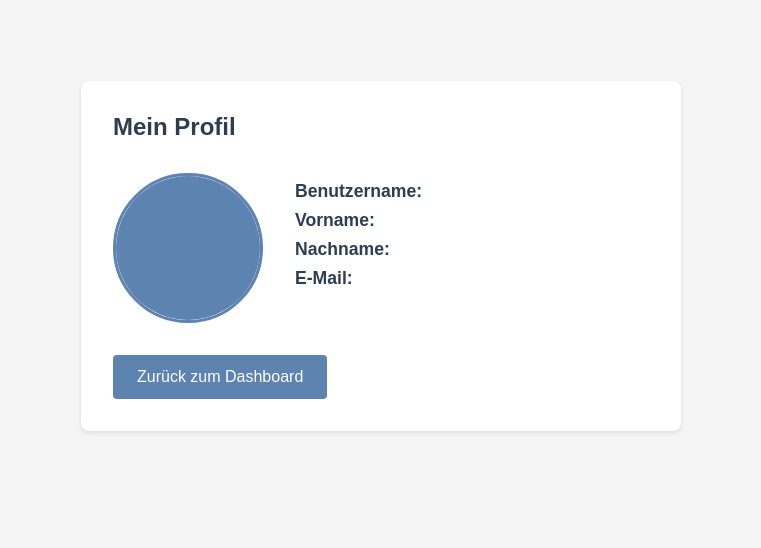
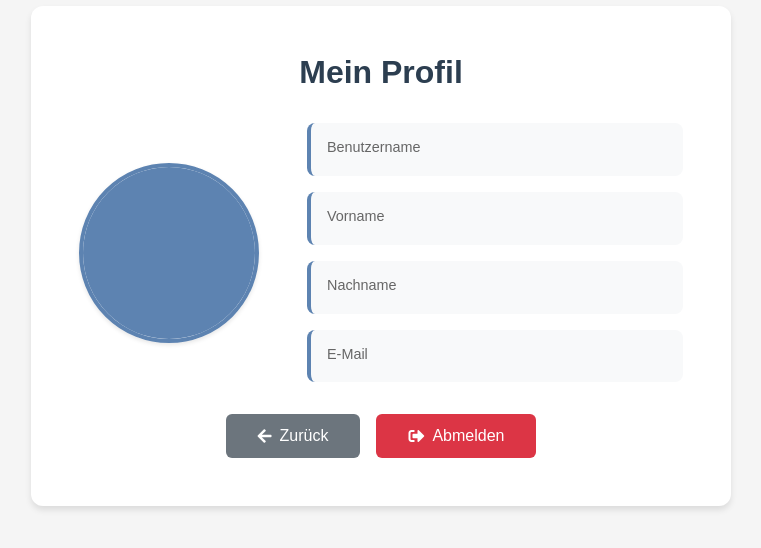
Before and after one commit to larae00/StudyBuddy, a Vue app in the folder studybuddy-vue/: page /profile in a window 1280 px wide. Shown: the part 144-692 px from the top of the page, without its empty margins (259-1020 px from the left). Built offline with nearby package versions, Linux system fonts and the light colour scheme.

Commit message:
profilseite besser gestaltet

```diff
--- a/studybuddy-vue/src/components/ProfileView.vue
+++ b/studybuddy-vue/src/components/ProfileView.vue
@@ -1,12 +1,15 @@
 <template>
   <div class="profile-container">
     <div class="profile-box">
-      <h2>Mein Profil</h2>
+      <h2 class="profile-title">Mein Profil</h2>
       <div class="profile-info">
-        <div class="profile-image-container">
-          <img :src="profilBild" alt="Profilbild" class="profile-image" />
-          <div class="image-upload-overlay" @click="triggerFileInput">
-            <span>Bild ändern</span>
+        <div class="profile-image-section">
+          <div class="profile-image-container">
+            <img :src="profilBild" alt="Profilbild" class="profile-image" />
+            <div class="image-upload-overlay" @click="triggerFileInput">
+              <i class="fas fa-camera"></i>
+              <span>Bild ändern</span>
+            </div>
           </div>
           <input
             type="file"
@@ -17,14 +20,31 @@
           />
         </div>
         <div class="user-details">
-          <p><strong>Benutzername:</strong> {{ userInfo.benutzername }}</p>
-          <p><strong>Vorname:</strong> {{ userInfo.vorname }}</p>
-          <p><strong>Nachname:</strong> {{ userInfo.nachname }}</p>
-          <p><strong>E-Mail:</strong> {{ userInfo.email }}</p>
+          <div class="detail-item">
+            <label>Benutzername</label>
+            <p>{{ userInfo.benutzername }}</p>
+          </div>
+          <div class="detail-item">
+            <label>Vorname</label>
+            <p>{{ userInfo.vorname }}</p>
+          </div>
+          <div class="detail-item">
+            <label>Nachname</label>
+            <p>{{ userInfo.nachname }}</p>
+          </div>
+          <div class="detail-item">
+            <label>E-Mail</label>
+            <p>{{ userInfo.email }}</p>
+          </div>
         </div>
       </div>
       <div class="actions">
-        <button @click="$router.push('/dashboard')">Zurück zum Dashboard</button>
+        <button @click="$router.push('/dashboard')" class="back-btn">
+          <i class="fas fa-arrow-left"></i> Zurück
+        </button>
+        <button @click="logout" class="logout-btn">
+          <i class="fas fa-sign-out-alt"></i> Abmelden
+        </button>
       </div>
     </div>
   </div>
@@ -81,7 +101,11 @@ export default {
       } catch (error) {
         console.error('Fehler beim Hochladen des Bildes:', error)
       }
-    }
+    },
+    logout() {
+    localStorage.removeItem('user')
+    this.$router.push('/login')
+  }
   }
 }
 </script>
@@ -98,80 +122,126 @@ export default {
 
 .profile-box {
   background: white;
-  padding: 2rem;
-  border-radius: 8px;
-  box-shadow: 0 2px 4px rgba(0, 0, 0, 0.1);
+  padding: 3rem;
+  border-radius: 12px;
+  box-shadow: 0 4px 6px rgba(0, 0, 0, 0.1);
   width: 100%;
-  max-width: 600px;
+  max-width: 700px;
+}
+
+.profile-title {
+  color: #2c3e50;
+  text-align: center;
+  font-size: 2rem;
+  margin-bottom: 2rem;
 }
 
 .profile-info {
   display: flex;
-  gap: 2rem;
+  gap: 3rem;
   margin: 2rem 0;
 }
 
+.profile-image-section {
+  display: flex;
+  flex-direction: column;
+  align-items: center;
+  justify-content: space-around;
+}
+
 .profile-image-container {
-  position: relative;
-  width: 150px;
-  height: 150px;
+  width: 180px;
+  height: 180px;
   border-radius: 50%;
   overflow: hidden;
-  border: 3px solid #5D83B1;
-  cursor: pointer;
+  border: 4px solid #5D83B1;
+  box-shadow: 0 2px 4px rgba(0, 0, 0, 0.1);
 }
 
-.profile-image {
-  width: 100%;
-  height: 100%;
-  object-fit: cover;
+.user-details {
+  flex: 1;
+  display: flex;
+  flex-direction: column;
+  gap: 1rem;
 }
 
-.user-details p {
-  margin: 0.5rem 0;
+.detail-item {
+  background: #f8f9fa;
+  padding: 1rem;
+  border-radius: 8px;
+  border-left: 4px solid #5D83B1;
+}
+
+.detail-item label {
+  color: #666;
+  font-size: 0.9rem;
+  margin-bottom: 0.3rem;
+  display: block;
+}
+
+.detail-item p {
+  margin: 0;
   font-size: 1.1rem;
+  color: #2c3e50;
+  font-weight: 500;
 }
 
 .actions {
   margin-top: 2rem;
+  display: flex;
+  justify-content: center;
+  gap: 1rem;
 }
 
 button {
-  padding: 0.8rem 1.5rem;
-  background-color: #5D83B1;
-  color: white;
+  padding: 0.8rem 2rem;
   border: none;
-  border-radius: 4px;
+  border-radius: 6px;
   font-size: 1rem;
   cursor: pointer;
+  transition: all 0.3s ease;
+  display: flex;
+  align-items: center;
+  gap: 0.5rem;
 }
 
-button:hover {
-  background-color: #6f8caf;
+.back-btn {
+  background-color: #6c757d;
+  color: white;
+}
+
+.back-btn:hover {
+  background-color: #5a6268;
+}
+
+.logout-btn {
+  background-color: #dc3545;
+  color: white;
+}
+
+.logout-btn:hover {
+  background-color: #c82333;
 }
 
 .image-upload-overlay {
-  position: absolute;
-  top: 0;
-  left: 0;
-  width: 100%;
-  height: 100%;
-  background-color: rgba(0, 0, 0, 0.5);
+  background-color: rgba(0, 0, 0, 0.6);
   display: flex;
-  justify-content: center;
-  align-items: center;
-  opacity: 0;
-  transition: opacity 0.3s;
+  flex-direction: column;
+  gap: 0.5rem;
 }
 
-.image-upload-overlay:hover {
-  opacity: 1;
+.image-upload-overlay i {
+  font-size: 1.5rem;
 }
 
-.image-upload-overlay span {
-  color: white;
-  font-size: 1rem;
-  text-align: center;
-  padding: 0.5rem;
+@media (max-width: 768px) {
+  .profile-info {
+    flex-direction: column;
+    align-items: center;
+  }
+
+  .profile-box {
+    padding: 2rem;
+  }
 }
 </style>
--- a/studybuddy-vue/src/utils/profileImage.js
+++ b/studybuddy-vue/src/utils/profileImage.js
@@ -4,17 +4,28 @@ export function generateInitialsImage(username) {
   canvas.height = 200;
   const context = canvas.getContext('2d');
 
-  // Hintergrund mit fester Farbe
+  // Hintergrund
   context.fillStyle = '#5D83B1';
   context.fillRect(0, 0, canvas.width, canvas.height);
 
-  // Text
+  // Text-Einstellungen
   const initial = username.charAt(0).toUpperCase();
   context.fillStyle = 'white';
-  context.font = 'bold 100px Arial';
+  context.font = 'bold 80px Arial';  // Schriftgröße reduziert
   context.textAlign = 'center';
   context.textBaseline = 'middle';
-  context.fillText(initial, canvas.width/2, canvas.height/2);
+
+  // Exakte Zentrierung
+  const centerX = canvas.width / 2;
+  const centerY = canvas.height / 2;
+
+  // Text-Metrics für vertikale Zentrierung
+  const metrics = context.measureText(initial);
+  const actualHeight = metrics.actualBoundingBoxAscent + metrics.actualBoundingBoxDescent;
+  const adjustment = actualHeight / 2;
+
+  // Text zeichnen
+  context.fillText(initial, centerX, centerY + adjustment);
 
   return canvas.toDataURL('image/png');
 }
```
